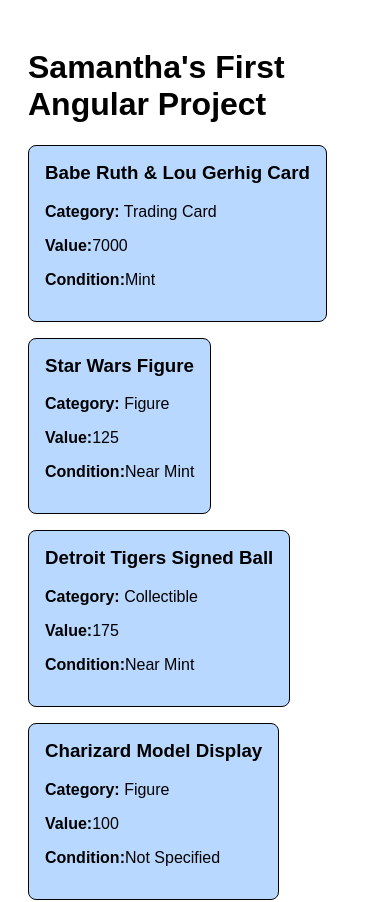
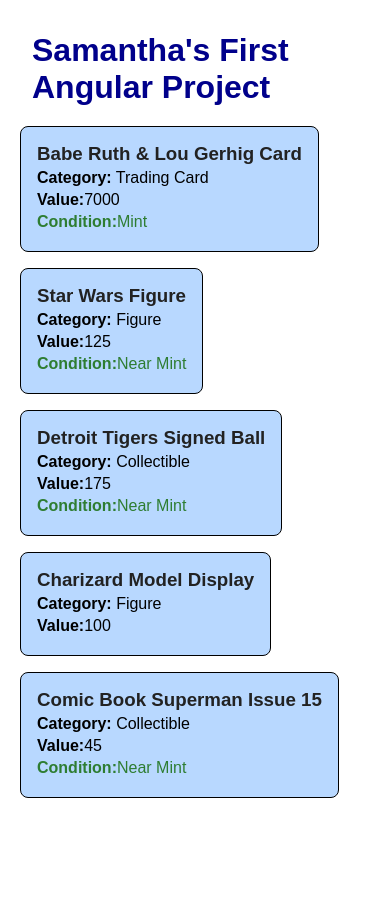
Before and after one commit to w0890022/Samantha_Toye_Learning_AngularF26, an Angular app in the folder my-first-project/: page / in a window 390 px wide. Shown: the top 902 px of the page. After the commit the page ends 844 px from the top, so only its background shows below. Built offline with nearby package versions, Linux system fonts and the light colour scheme.

Commit message:
Rendered with Angulars built-in control flow used @for, @empty, and @if. I added some custom scss stying and @media query for small screens.

```diff
--- a/my-first-project/src/app/app.html
+++ b/my-first-project/src/app/app.html
@@ -1,15 +1,23 @@
 <main style="padding: 20px; font-family: Arial;">
-  <h1> {{ title }}</h1>
-
+  <h1 style="margin: 12px; color: darkblue"> {{ title }}</h1>
   <div style="display: grid; grid-template-columns: auto auto auto auto; margin-top: 20px; gap: 16px; display: flex; flex-wrap: wrap;">
+    <!-- Added an @for loop -->
     @for (item of collection; track item.id){
       <div style="border: 1px solid; border-radius: 8px; padding: 16px; background-color: #b8d8ff;">
-       <h3 style="margin-top: 0px;">{{ item.name }}</h3>
-        <p><strong>Category:</strong> {{ item.category }}</p>
-        <p><strong>Value:</strong>{{ item.value }}</p>
-        <p>
-          <strong>Condition:</strong>{{ item.condition ? item.condition : 'Not Specified' }}
+       <h3 style="margin-top: 0px; color: #222;">{{ item.name }}</h3>
+        <p style="margin: 4px 0;"><strong>Category:</strong> {{ item.category }}</p>
+        <p style="margin: 4px 0;"><strong>Value:</strong>{{ item.value }}</p>
+        <!-- Added an @if to show or hide something -->
+        @if (item.condition){
+        <p style="margin: 4px 0; color: #2e7d32;">
+          <strong>Condition:</strong>{{ item.condition }}
         </p>
+        }
+        <!-- Added an @empty block -->
+      </div>
+    }@empty{
+      <div style="grid-column: 1 / -1; padding: 20px; background-color: coral; border: 1px solid #ffeeba; border-radius: 6px;">
+      <p style="margin: 0; color: #856404;">No items found in collection.</p>
       </div>
     }
     <router-outlet></router-outlet>
--- a/my-first-project/src/app/app.ts
+++ b/my-first-project/src/app/app.ts
@@ -1,6 +1,6 @@
 import { Component } from '@angular/core';
 import { RouterOutlet } from '@angular/router';
-import { collection } from './collection';
+import { collection } from './shared/collection';
 
 //add two new variable with types
 type className = number;
--- a/my-first-project/src/styles.scss
+++ b/my-first-project/src/styles.scss
@@ -1 +1,56 @@
-/* You can add global styles to this file, and also import other style files */
+/**********************************************************
+Samantha Toye       ID: 0890022           Class: MAD307-001
+DATE MODIFIED: 09/20/2026
+TABLE OF CONTENTS
+1. CSS FULL RESET
+2. LAYOUT WRAPPER
+3. MEDIA QUERY FOR SMALL SCREENS
+*********************************************************/
+
+/*1. CSS FULL RESET ***************************************/
+* {
+  margin: 0px;
+  padding: 0px;
+  box-sizing: border-box;
+  font-family: Arial, Helvetica, sans-serif;
+}
+
+
+/*2. LAYOUT WRAPPER *****************************************/
+.wrapper{
+  max-width: 1200px;
+  margin: 40px auto;
+  overflow: auto;
+  padding: 20px;
+}
+
+
+/*3. MEDIA QUERY FOR SMALL SCREENS *****************************/
+@media screen and (max-width: 900px) {
+  .collection-grid {
+    grid-template-columns: repeat(2, 1fr);
+  }
+  form {
+    width: 90%;
+  }
+  nav ul li a {
+    padding: 8px 15px;
+    font-size: 14px;
+  }
+}
+@media screen and (max-width: 600px) {
+  .collection-grid {
+    grid-template-columns: 1fr;
+  }
+  header h1 {
+    font-size: 30px;
+  }
+  nav ul li {
+    padding: 5px 2px;
+    }
+  nav ul li a {
+    padding: 6px 10px;
+    font-size: 12px;
+    border-right: 20px;
+  }
+}
```
Also changed, not shown: my-first-project/src/app/shared/collection.ts (renamed from my-first-project/src/app/collection.ts).
